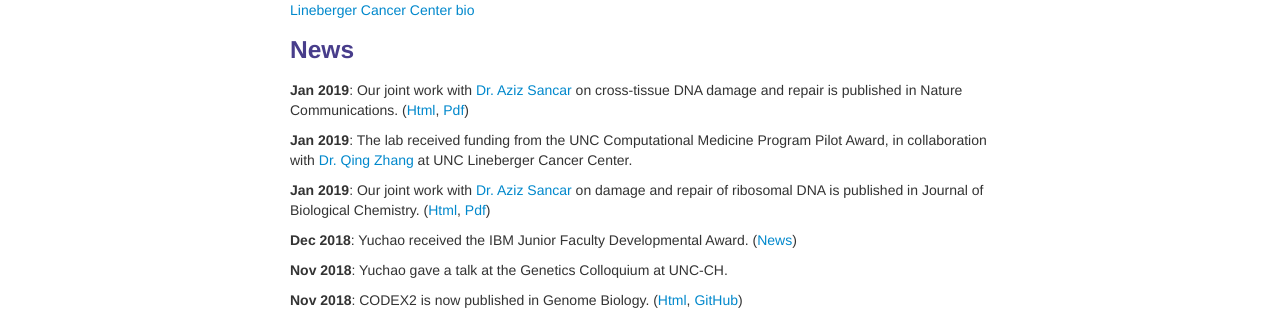
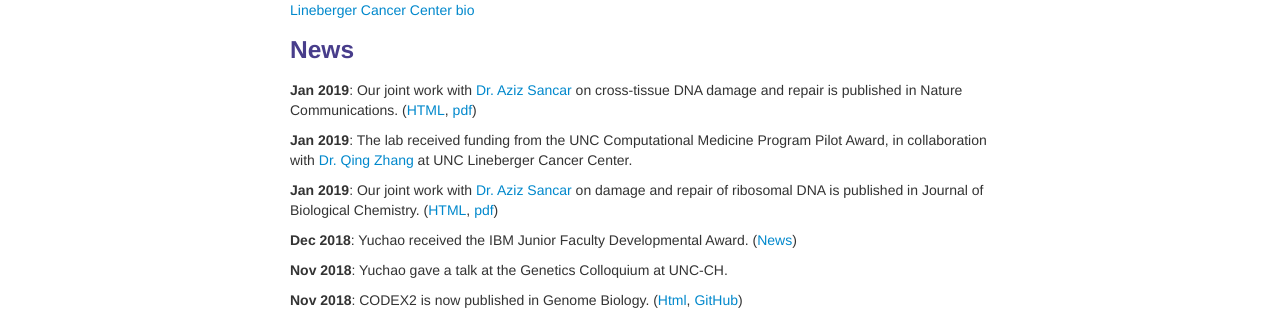
Before and after one commit to yuchaojiang/yuchaojiang.github.io, a Jekyll site: the page built from index.md, in a window 1280 px wide. Shown: the part 332-642 px from the top of the page. Built offline with Jekyll 4.4.1, drawn with Linux system fonts in a browser that asks for light colours.

```diff
--- a/index.md
+++ b/index.md
@@ -25,11 +25,11 @@ description: I am an Assistant Professor in the Department of Biostatistics and
 </div>
 
 ### News
-**Jan 2019**: Our joint work with [Dr. Aziz Sancar](http://sancarlab.unc.edu/) on cross-tissue DNA damage and repair is published in Nature Communications. ([Html](https://www.nature.com/articles/s41467-019-08290-2), [Pdf](https://www.nature.com/articles/s41467-019-08290-2.pdf))
+**Jan 2019**: Our joint work with [Dr. Aziz Sancar](http://sancarlab.unc.edu/) on cross-tissue DNA damage and repair is published in Nature Communications. ([HTML](https://www.nature.com/articles/s41467-019-08290-2), [pdf](https://www.nature.com/articles/s41467-019-08290-2.pdf))
 
 **Jan 2019**: The lab received funding from the UNC Computational Medicine Program Pilot Award, in collaboration with [Dr. Qing Zhang](https://www.med.unc.edu/pathology/faculty-2/dplm-faculty-profiles2014dr-zhang/) at UNC Lineberger Cancer Center.
 
-**Jan 2019**: Our joint work with [Dr. Aziz Sancar](http://sancarlab.unc.edu/) on damage and repair of ribosomal DNA is published in Journal of Biological Chemistry. ([Html](http://www.jbc.org/content/294/1/210.short), [Pdf](http://www.jbc.org/content/294/1/210.full.pdf))
+**Jan 2019**: Our joint work with [Dr. Aziz Sancar](http://sancarlab.unc.edu/) on damage and repair of ribosomal DNA is published in Journal of Biological Chemistry. ([HTML](http://www.jbc.org/content/294/1/210.short), [pdf](http://www.jbc.org/content/294/1/210.full.pdf))
 
 **Dec 2018**: Yuchao received the IBM Junior Faculty Developmental Award. ([News](https://www.med.unc.edu/genetics/yuchao-jiang-phd-receives-junior-faculty-development-award/))
 
```
